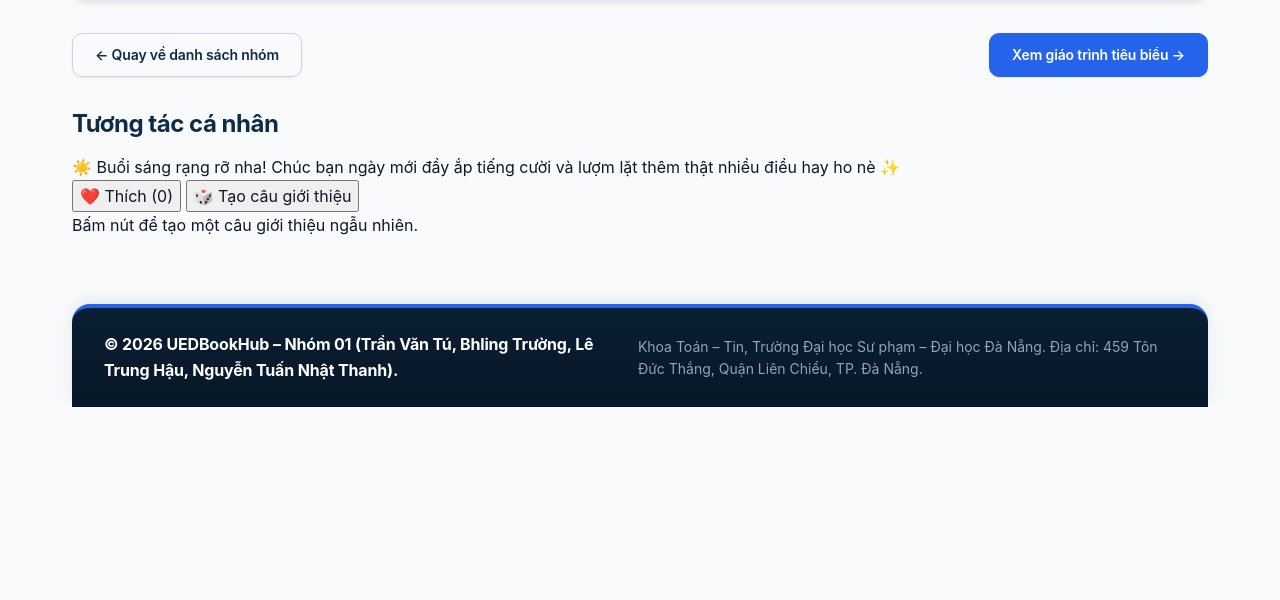
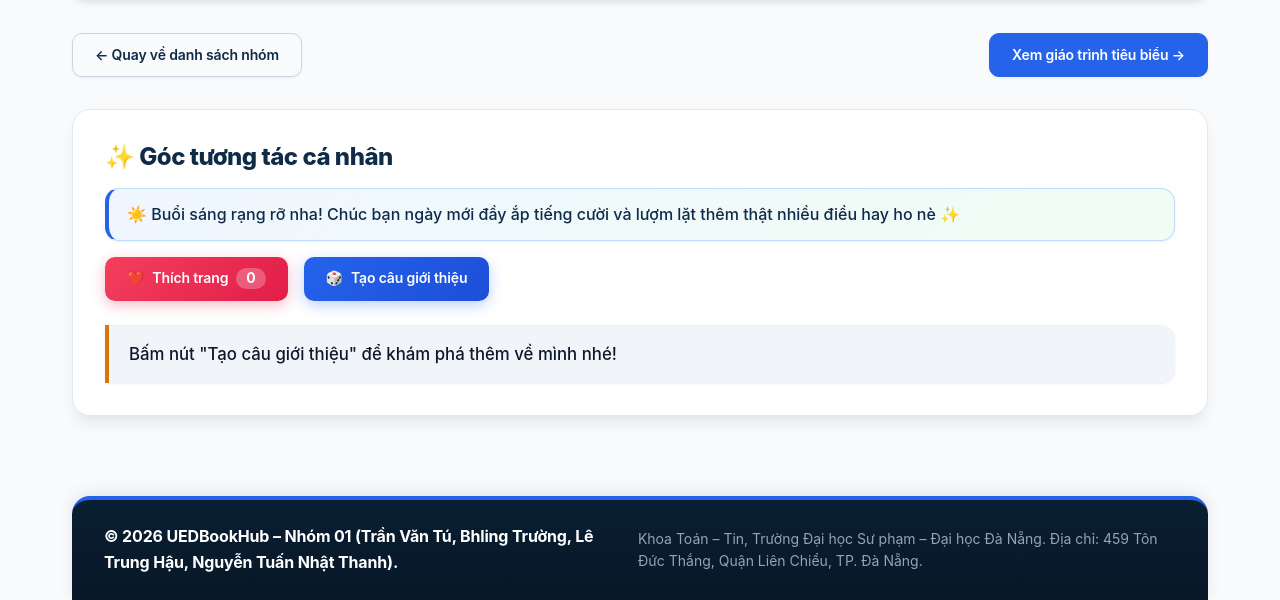
Before and after one commit to TuQNgaiDev/LTWeb-DoAn-Nhom01, a PHP site: page /thanhvien/3120224052_hau/gioithieu.html in a window 1280 px wide. Shown: the part 1890-2490 px from the top of the page. Before the commit the page ends 2297 px from the top, so only its background shows below. Run offline with PHP 8.4, Linux system fonts and the light colour scheme.

Commit message:
feat(hau): cap nhat nut tuong tac trang ca nhan

```diff
--- a/thanhvien/3120224052_hau/css/style.css
+++ b/thanhvien/3120224052_hau/css/style.css
@@ -168,3 +168,118 @@
   border-color: var(--mau-chinh);
   color: var(--mau-chinh);
 }
+.tuong-tac {
+  background-color: var(--nen-the);
+  border: 1px solid var(--duong-vien);
+  border-radius: var(--bo-goc-lg);
+  box-shadow: var(--bong-do-md);
+  padding: var(--khoang-cach-lg);
+  margin-bottom: var(--khoang-cach-lg);
+}
+.tuong-tac__tieu-de {
+  color: var(--mau-chinh);
+  font-size: var(--co-chu-xl);
+  font-weight: 800;
+  margin-bottom: var(--khoang-cach);
+}
+/* Lời chào theo thời gian */
+.tuong-tac__loi-chao {
+  background: linear-gradient(135deg, #eff6ff 0%, #f0fdf4 100%);
+  border: 1px solid #bfdbfe;
+  border-left: 4px solid var(--mau-phu);
+  border-radius: var(--bo-goc-md);
+  padding: 12px 18px;
+  font-size: 1rem;
+  color: var(--mau-chinh);
+  font-weight: 500;
+  margin-bottom: var(--khoang-cach);
+  box-shadow: var(--bong-do-sm);
+}
+/* Khung nhóm nút bấm */
+.tuong-tac__hanh-dong {
+  display: flex;
+  flex-wrap: wrap;
+  gap: var(--khoang-cach);
+  margin-bottom: var(--khoang-cach-md);
+}
+/* Nút Thích (Tone hồng đỏ chuyển sắc hiện đại) */
+.nut--thich {
+  background: linear-gradient(135deg, #f43f5e 0%, #e11d48 100%);
+  color: #ffffff;
+  border: none;
+  font-weight: 600;
+  box-shadow: 0 4px 14px rgba(225, 29, 72, 0.3);
+  transition: transform 0.2s ease, box-shadow 0.2s ease, filter 0.2s ease;
+  cursor: pointer;
+  gap: 8px;
+}
+.nut--thich:hover {
+  transform: translateY(-2px);
+  box-shadow: 0 6px 18px rgba(225, 29, 72, 0.45);
+  filter: brightness(1.05);
+  color: #ffffff;
+}
+.nut--thich:active {
+  transform: translateY(0) scale(0.98);
+}
+/* Huy hiệu số lượt thích */
+.nut-thich__so {
+  background-color: rgba(255, 255, 255, 0.25);
+  color: #ffffff;
+  padding: 2px 10px;
+  border-radius: var(--bo-goc-tron);
+  font-size: 0.875rem;
+  font-weight: 700;
+  min-width: 24px;
+  text-align: center;
+}
+/* Nút Tạo câu giới thiệu (Tone xanh hoàng gia) */
+.nut--gioi-thieu {
+  background: linear-gradient(135deg, #2563eb 0%, #1d4ed8 100%);
+  color: #ffffff;
+  border: none;
+  font-weight: 600;
+  box-shadow: 0 4px 14px rgba(37, 99, 235, 0.3);
+  transition: transform 0.2s ease, box-shadow 0.2s ease, filter 0.2s ease;
+  cursor: pointer;
+  gap: 8px;
+}
+.nut--gioi-thieu:hover {
+  transform: translateY(-2px);
+  box-shadow: 0 6px 18px rgba(37, 99, 235, 0.45);
+  filter: brightness(1.05);
+  color: #ffffff;
+}
+.nut--gioi-thieu:hover .nut-gioi-thieu__bieu-tuong {
+  transform: rotate(25deg);
+}
+.nut-gioi-thieu__bieu-tuong {
+  display: inline-block;
+  transition: transform 0.25s ease;
+}
+/* Khung hiển thị câu giới thiệu ngẫu nhiên */
+.tuong-tac__khung-noi-dung {
+  background-color: var(--nen-phu);
+  border-left: 4px solid var(--mau-nhan);
+  border-radius: 0 var(--bo-goc-md) var(--bo-goc-md) 0;
+  padding: 16px 20px;
+  box-shadow: var(--bong-do-sm);
+}
+.tuong-tac__cau-noi {
+  margin: 0;
+  color: var(--chu);
+  font-size: 1.05rem;
+  line-height: 1.6;
+  font-weight: 500;
+  transition: opacity 0.2s ease;
+}
+/* Hiệu ứng nhịp tim khi bấm Thích */
+@keyframes nhipTim {
+  0% { transform: scale(1); }
+  30% { transform: scale(1.4); }
+  60% { transform: scale(0.9); }
+  100% { transform: scale(1); }
+}
+.nut-thich--nhay .nut-thich__bieu-tuong {
+  animation: nhipTim 0.45s cubic-bezier(0.175, 0.885, 0.32, 1.275);
+}
--- a/thanhvien/3120224052_hau/gioithieu.html
+++ b/thanhvien/3120224052_hau/gioithieu.html
@@ -266,27 +266,30 @@
             Xem giáo trình tiêu biểu &rarr;
         </a>
     </div>
-    <section class="tuong-tac" aria-labelledby="tieu-de-tuong-tac">
-
-        <h2 id="tieu-de-tuong-tac">Tương tác cá nhân</h2>
-
-        <div id="loi-chao"></div>
-
-        <button id="nut-thich" type="button">
-            ❤️ Thích
-            (<span id="so-luot-thich">0</span>)
+     <section class="tuong-tac" aria-labelledby="tieu-de-tuong-tac">
+      <h2 id="tieu-de-tuong-tac" class="tuong-tac__tieu-de">✨ Góc tương tác cá nhân</h2>
+      <!-- Hộp lời chào hiển thị theo buổi -->
+      <div id="loi-chao" class="tuong-tac__loi-chao" role="status" aria-live="polite"></div>
+      <!-- Nhóm các nút bấm tương tác -->
+      <div class="tuong-tac__hanh-dong">
+        <button id="nut-thich" class="nut nut--thich" type="button" aria-label="Thả tim thích trang">
+          <span class="nut-thich__bieu-tuong" aria-hidden="true">❤️</span>
+          <span>Thích trang</span>
+          <span class="nut-thich__so" id="so-luot-thich">0</span>
         </button>
-
-        <button id="nut-gioi-thieu" type="button">
-            🎲 Tạo câu giới thiệu
+        <button id="nut-gioi-thieu" class="nut nut--gioi-thieu" type="button">
+          <span class="nut-gioi-thieu__bieu-tuong" aria-hidden="true">🎲</span>
+          <span>Tạo câu giới thiệu</span>
         </button>
-
-        <p id="cau-gioi-thieu">
-            Bấm nút để tạo một câu giới thiệu ngẫu nhiên.
+      </div>
+      <!-- Khung hiển thị câu giới thiệu ngẫu nhiên -->
+      <div class="tuong-tac__khung-noi-dung">
+        <p id="cau-gioi-thieu" class="tuong-tac__cau-noi">
+          Bấm nút "Tạo câu giới thiệu" để khám phá thêm về mình nhé!
         </p>
-
+      </div>
     </section>
-
+    <!-- 👆 HẾT ĐOẠN THAY THẾ 👆 -->
 </main>
 
   <footer class="chan-trang">
--- a/thanhvien/3120224052_hau/js/canhan.js
+++ b/thanhvien/3120224052_hau/js/canhan.js
@@ -29,18 +29,19 @@ const nutThich = document.querySelector('#nut-thich');
 const soLuotThich = document.querySelector('#so-luot-thich');
 const KHOA_LUOT_THICH = 'luotThich_hau_3120224052';
 
-// Đọc số lượt thích đã lưu trước đó (nếu có)
 let luotThich = Number(localStorage.getItem(KHOA_LUOT_THICH)) || 0;
 
 if (nutThich && soLuotThich) {
-    // Khởi tạo hiển thị ban đầu
     soLuotThich.textContent = luotThich;
 
     nutThich.addEventListener('click', () => {
         luotThich += 1;
         soLuotThich.textContent = luotThich;
 
-        // Lưu vào localStorage
+        // Hiệu ứng nhịp tim
+        nutThich.classList.add('nut-thich--nhay');
+        setTimeout(() => nutThich.classList.remove('nut-thich--nhay'), 450);
+
         try {
             localStorage.setItem(KHOA_LUOT_THICH, luotThich);
         } catch (e) {
@@ -68,11 +69,16 @@ let viTriHienTai = -1;
 if (nutGioiThieu && cauGioiThieu) {
     nutGioiThieu.addEventListener('click', () => {
         let viTriMoi = viTriHienTai;
-        // Tránh chọn trùng câu đang hiển thị
         while (danhSachGioiThieu.length > 1 && viTriMoi === viTriHienTai) {
             viTriMoi = Math.floor(Math.random() * danhSachGioiThieu.length);
         }
         viTriHienTai = viTriMoi;
-        cauGioiThieu.textContent = danhSachGioiThieu[viTriHienTai];
+
+        // Hiệu ứng mờ dần và hiện câu mới
+        cauGioiThieu.style.opacity = '0';
+        setTimeout(() => {
+            cauGioiThieu.textContent = danhSachGioiThieu[viTriHienTai];
+            cauGioiThieu.style.opacity = '1';
+        }, 150);
     });
 }
```
